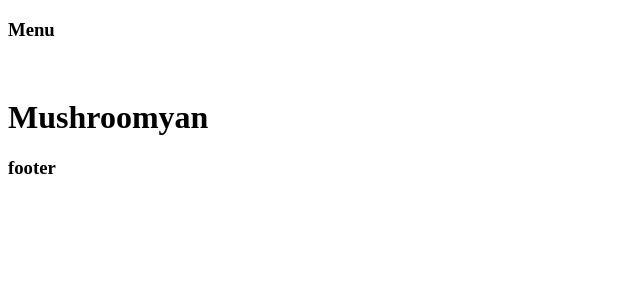
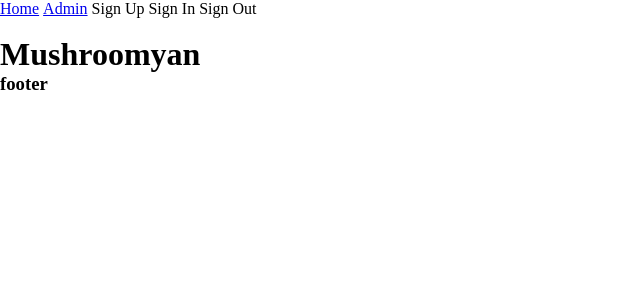
Before and after one commit to zsaaupo/Musroomyan, a Django app: page / in a window 1280 px wide. Shown: the top 300 px of the page, without its empty margins (0-640 px from the left). Run offline with Django 4.2, Linux system fonts and the light colour scheme.

Commit message:
linked with static and CSS

```diff
--- a/Mushroomyan/settings.py
+++ b/Mushroomyan/settings.py
@@ -1,3 +1,4 @@
+import os.path
 from pathlib import Path
 from datetime import timedelta
 
@@ -121,7 +122,9 @@ USE_TZ = True
 # Static files (CSS, JavaScript, Images)
 # https://docs.djangoproject.com/en/4.0/howto/static-files/
 
+STATIC_DIR = os.path.join(BASE_DIR, 'static')
 STATIC_URL = 'static/'
+STATICFILES_DIRS = [STATIC_DIR]
 
 # Default primary key field type
 # https://docs.djangoproject.com/en/4.0/ref/settings/#default-auto-field
--- /dev/null
+++ b/static/style.css
@@ -0,0 +1,5 @@
+*{padding: 0; margin: auto}
+.menu ul li{
+position: relative;
+display: inline-block
+}
--- a/templates/layout/base.html
+++ b/templates/layout/base.html
@@ -4,6 +4,7 @@
 <head>
     <meta charset="UTF-8">
     <title>Title</title>
+    <link rel="stylesheet" type="text/css" href="{% static 'style.css' %}">
 </head>
 <body>
 {% include 'layout/header.html' %}
--- a/templates/layout/header.html
+++ b/templates/layout/header.html
@@ -1 +1,9 @@
-<h3>Menu</h3>
+<din class="menu">
+    <ul>
+        <li><a href="http://127.0.0.1:8000">Home</a></li>
+        <li><a href="http://127.0.0.1:8000/admin">Admin</a></li>
+        <li><a>Sign Up</a></li>
+        <li><a>Sign In</a></li>
+        <li><a>Sign Out</a></li>
+    </ul>
+</din>
```
